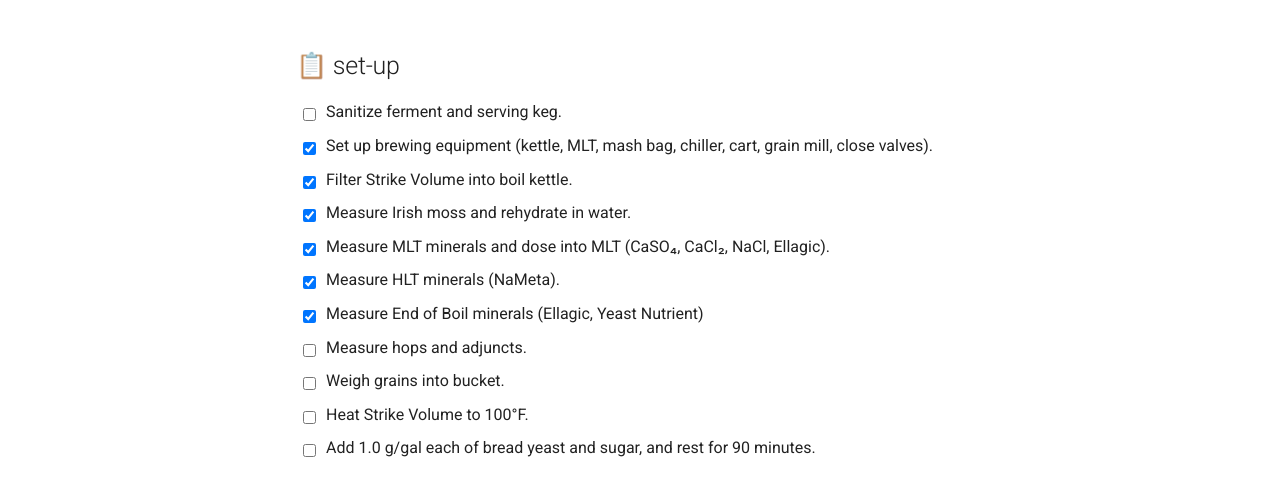
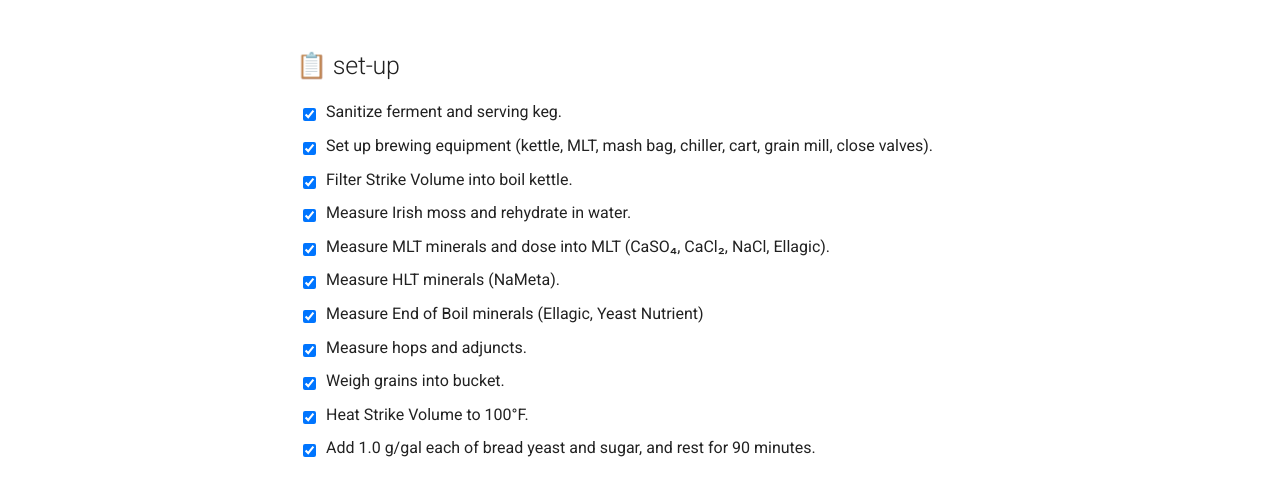
Before and after one commit to hiwa-house/teletraan, an MkDocs documentation site: the page built from docs/projects/brew_checklist.md, in a window 1280 px wide and 900 px high. Shown: the part 404-897 px from the top of the window. Built offline with MkDocs 1.6.1 and Material for MkDocs 9.7.7, drawn with Linux system fonts in a browser that asks for light colours; comment, search, counter and statistics services are not loaded.

```diff
--- a/docs/projects/brew_checklist.md
+++ b/docs/projects/brew_checklist.md
@@ -47,23 +47,23 @@
 *
 
 ## 📋 set-up
-- [ ] Sanitize ferment and serving keg.
+- [X] Sanitize ferment and serving keg.
 - [X] Set up brewing equipment (kettle, MLT, mash bag, chiller, cart, grain mill, close valves).
 - [X] Filter Strike Volume into boil kettle.
 - [X] Measure Irish moss and rehydrate in water.
 - [X] Measure MLT minerals and dose into MLT (CaSO₄, CaCl₂, NaCl, Ellagic).
 - [X] Measure HLT minerals (NaMeta).
 - [X] Measure End of Boil minerals (Ellagic, Yeast Nutrient)
-- [ ] Measure hops and adjuncts.
-- [ ] Weigh grains into bucket.
-- [ ] Heat Strike Volume to 100°F.
-- [ ] Add 1.0 g/gal each of bread yeast and sugar, and rest for 90 minutes.
+- [X] Measure hops and adjuncts.
+- [X] Weigh grains into bucket.
+- [X] Heat Strike Volume to 100°F.
+- [X] Add 1.0 g/gal each of bread yeast and sugar, and rest for 90 minutes.
 
 ## 📋 mash
-- [ ] Begin heating strike water in Boil Kettle at 75% heat.
-- [ ] Condition pre-measured grains, and rest for 10 minutes.
-- [ ] Adjust grain mill gap spacing (0.028 in).
-- [ ] Mill grains into MLT.
+- [X] Begin heating strike water in Boil Kettle at 75% heat.
+- [X] Condition pre-measured grains, and rest for 10 minutes.
+- [X] Adjust grain mill gap spacing (0.028 in).
+- [X] Mill grains into MLT.
 - [ ] Dose HLT with NaMeta.
 - [ ] Set Boil Kettle to MLT underlet pump flow, open Kettle valve to flood pump line with strike water.
 - [ ] Open MLT valve, and pump strike water volume to MLT (0.6 GPM = 6% power).
```
